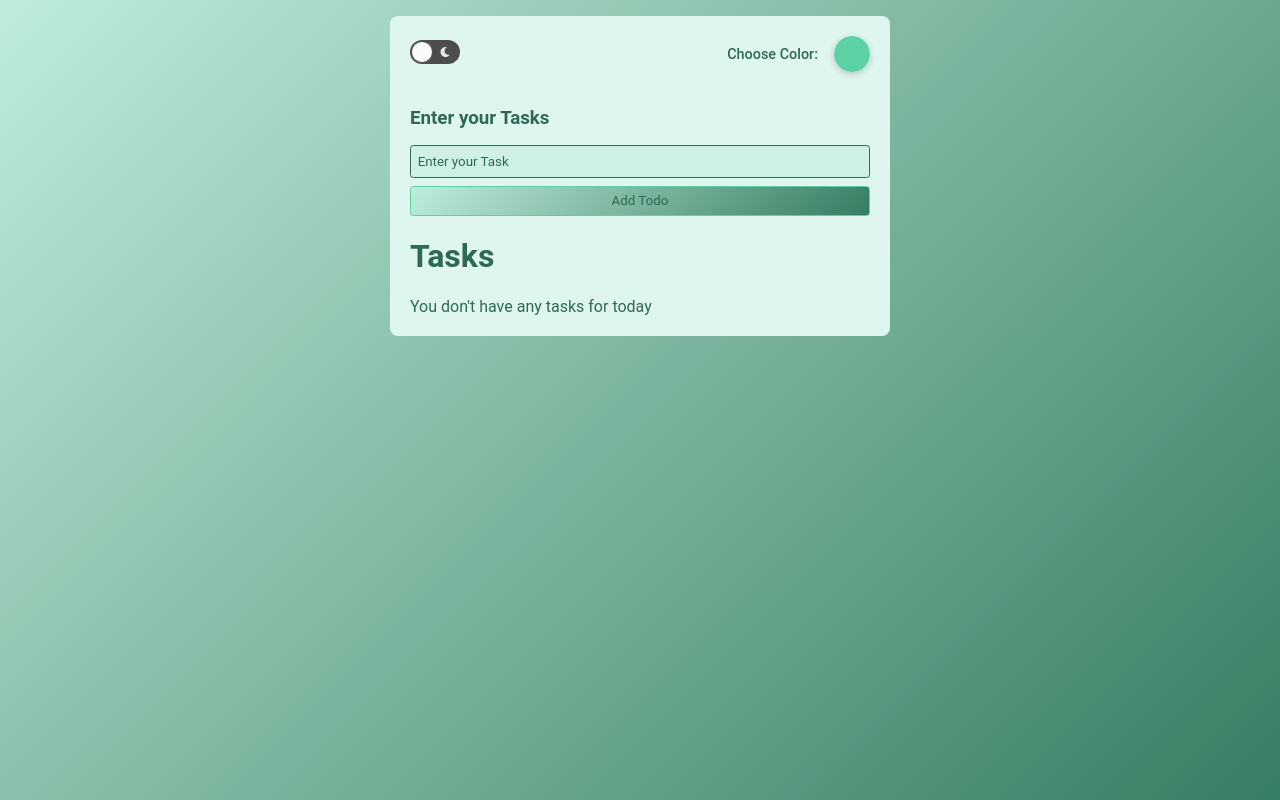
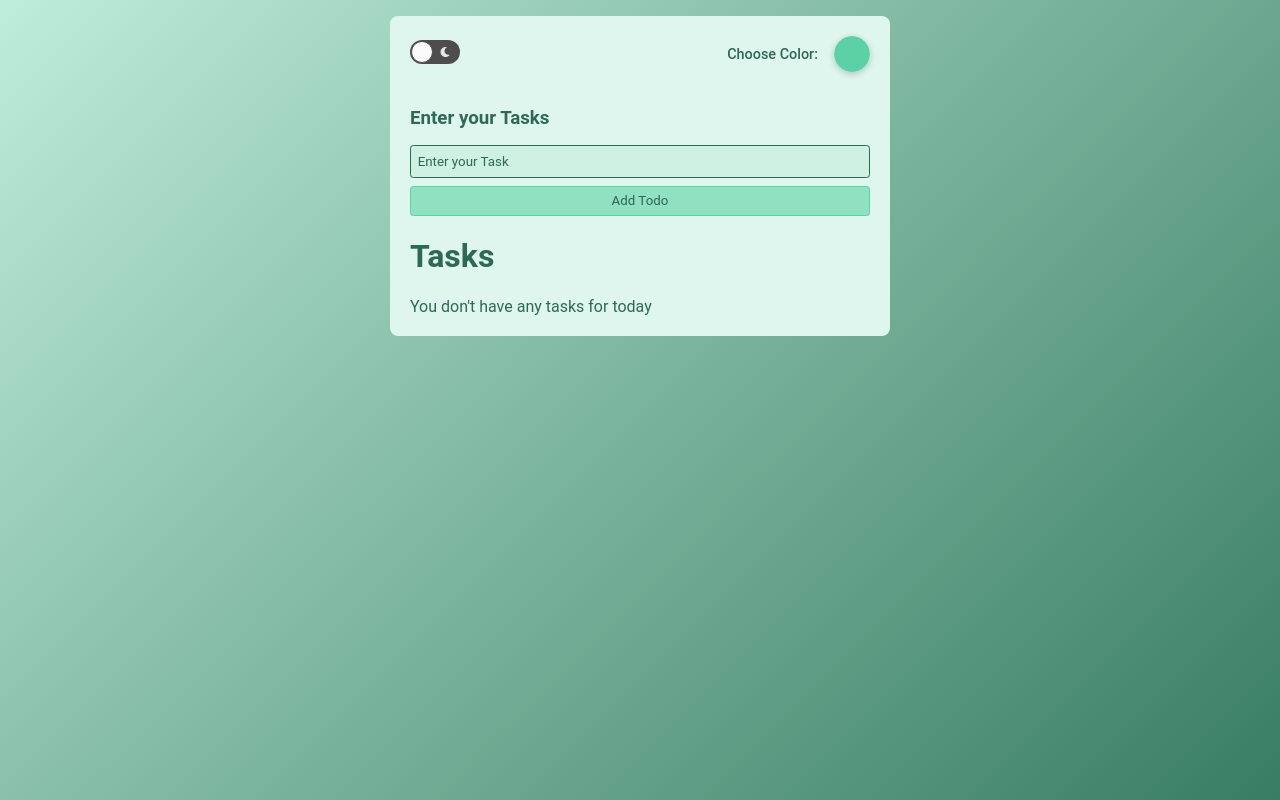
Before and after one commit to hxko/react-todo-app, a React (Vite) app: page / in a window 1280 px wide. Built offline with nearby package versions, Linux system fonts and the light colour scheme.

Commit message:
Colors: Input and Button Color

```diff
--- a/src/styles.css
+++ b/src/styles.css
@@ -105,8 +105,7 @@ main {
 .new-item-form input:focus {
   border: 1px solid var(--text-color);
   /* Use text color on focus */
-  background: color-mix(in srgb, var(--primary-color) 95%, white);
-  /* Slightly lighter background on focus */
+
 }
 
 /* Dark mode styles for input fields */
@@ -120,7 +119,7 @@ main {
 
 /* Button styles */
 .btn {
-  background: var(--bg-secondary);
+  background: color-mix(in srgb, var(--bg-primary) 40%, var(--primary-color));
   border: 1px solid var(--primary-color);
   color: var(--text-color);
   /* Use text color for button text */
@@ -132,7 +131,7 @@ main {
 
 .btn:hover,
 .btn:focus-visible {
-  background: hsla(200, 100%, 50%, 0.2);
+  background: color-mix(in srgb, var(--bg-primary) 50%, var(--primary-color));
 }
 
 /* List styles */
```
